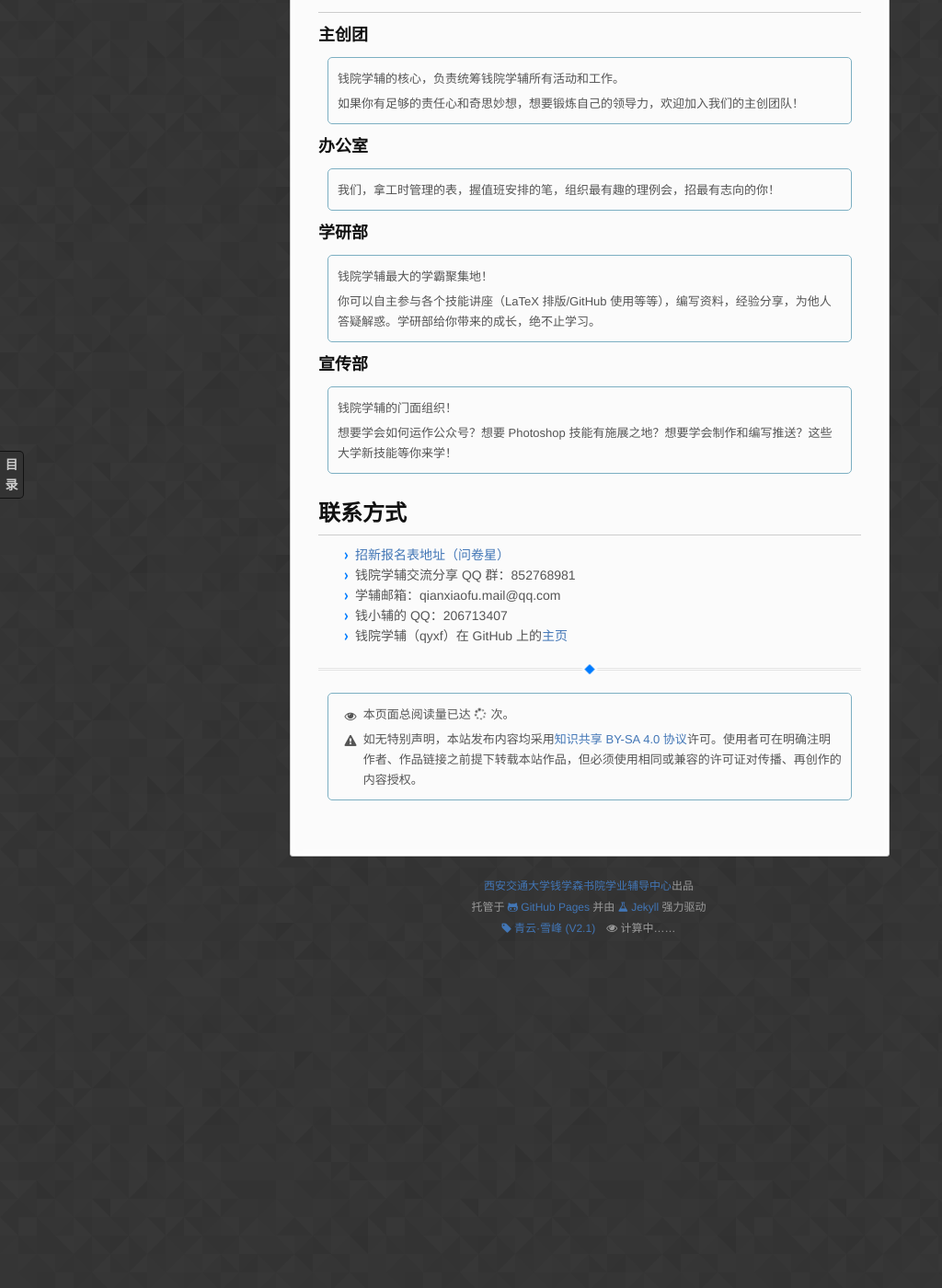
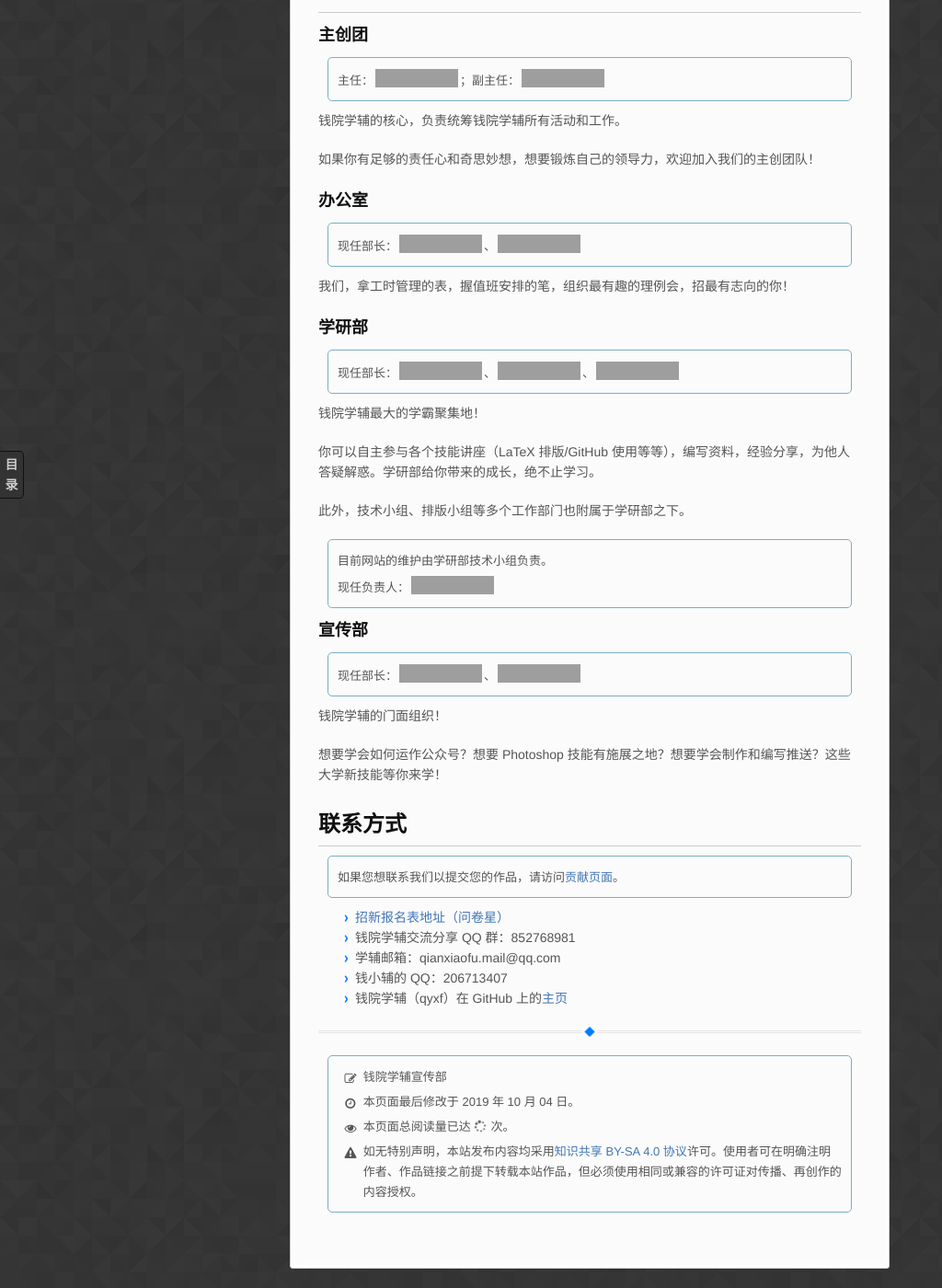
Before and after one commit to qyxf/qyxf.github.io, a Jekyll site: the page built from about.md, in a window 1280 px wide and 1400 px high, scrolled down 797 px. Shown: the whole window at 92% size, without its empty margins (0-1024 px from the left). Built offline with Jekyll 4.4.1, drawn with Linux system fonts in a browser that asks for light colours; some web fonts are replaced; our own code applies the rules of GitHub Pages for plain Markdown files; comment, search, counter and statistics services are not loaded; before the commit the page ends 1857 px from its top, so only the background shows below that; grey boxes are pictures that could not be loaded.

Commit message:
Refine about page
Former-commit-id: 1aa93ea3a5530c3d9921ac74c537712e65e0d345

```diff
--- a/about.md
+++ b/about.md
@@ -1,3 +1,8 @@
+---
+date: 2019-10-04
+author: 钱院学辅宣传部
+---
+
 # 关于钱院学辅
 ## 组织简介
 钱院学辅的全称为“西安交通大学钱学森书院辅导中心”，是校级学业辅导中心在钱学森书院设立的分支学生组织。目前，钱院学辅挂靠于钱学森书院学生会。
@@ -13,28 +18,45 @@
 ## 部门设置
 
 ### 主创团
-> 钱院学辅的核心，负责统筹钱院学辅所有活动和工作。
->
-> 如果你有足够的责任心和奇思妙想，想要锻炼自己的领导力，欢迎加入我们的主创团队！
+
+> 主任：![物试81何雨轩](person)；副主任：![越杰81夏徵羽](person)
+
+钱院学辅的核心，负责统筹钱院学辅所有活动和工作。
+
+如果你有足够的责任心和奇思妙想，想要锻炼自己的领导力，欢迎加入我们的主创团队！
 
 ### 办公室
 
-> 我们，拿工时管理的表，握值班安排的笔，组织最有趣的理例会，招最有志向的你！
+> 现任部长：![宗濂81付冰洁](person)、![电气钱81刘郑宜](person)
 
+我们，拿工时管理的表，握值班安排的笔，组织最有趣的理例会，招最有志向的你！
 
 ### 学研部
 
-> 钱院学辅最大的学霸聚集地！
+> 现任部长：![化生81高旭帆](person)、![电气钱81李浩天](person)、![能动钱D71费立涵](person)
+
+钱院学辅最大的学霸聚集地！
+
+你可以自主参与各个技能讲座（LaTeX 排版/GitHub 使用等等），编写资料，经验分享，为他人答疑解惑。学研部给你带来的成长，绝不止学习。
+
+此外，技术小组、排版小组等多个工作部门也附属于学研部之下。
+
+> 目前网站的维护由学研部技术小组负责。
 >
-> 你可以自主参与各个技能讲座（LaTeX 排版/GitHub 使用等等），编写资料，经验分享，为他人答疑解惑。学研部给你带来的成长，绝不止学习。
+> 现任负责人：![能动少C71尤佳睿](person)
 
 ### 宣传部
 
-> 钱院学辅的门面组织！
->
-> 想要学会如何运作公众号？想要 Photoshop 技能有施展之地？想要学会制作和编写推送？这些大学新技能等你来学！
+> 现任部长：![物试82华润森](person)、![化生61李佳宝](person)
+
+钱院学辅的门面组织！
+
+想要学会如何运作公众号？想要 Photoshop 技能有施展之地？想要学会制作和编写推送？这些大学新技能等你来学！
 
 ## 联系方式
+
+> 如果您想联系我们以提交您的作品，请访问[贡献页面](/contribution)。
+
 - [招新报名表地址（问卷星）](https://www.wjx.cn/xz/43383409.aspx)
 - 钱院学辅交流分享 QQ 群：852768981
 - 学辅邮箱：qianxiaofu.mail@qq.com
```
